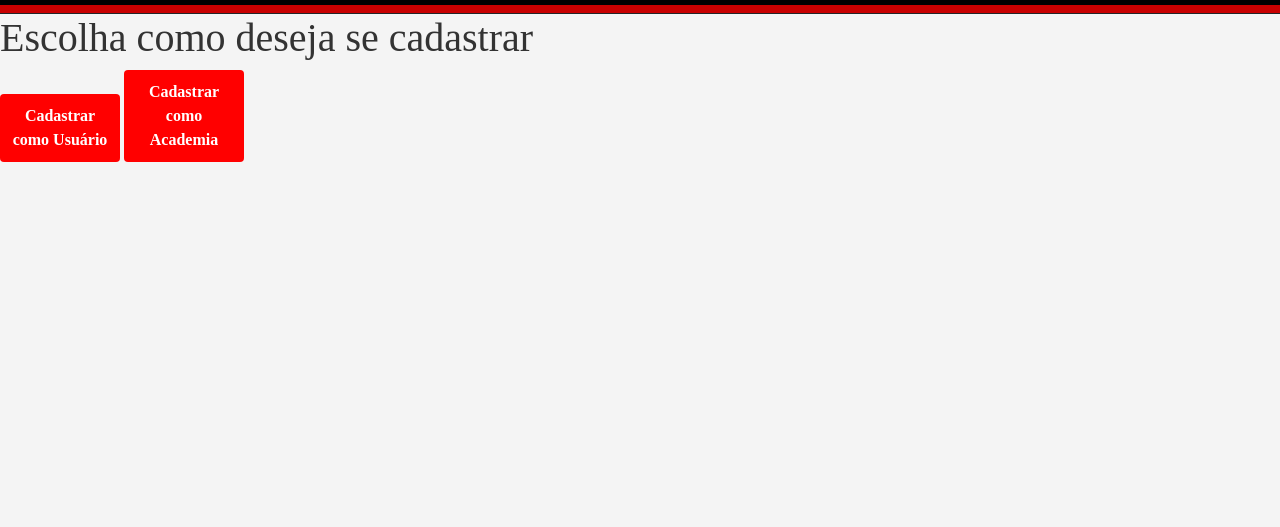
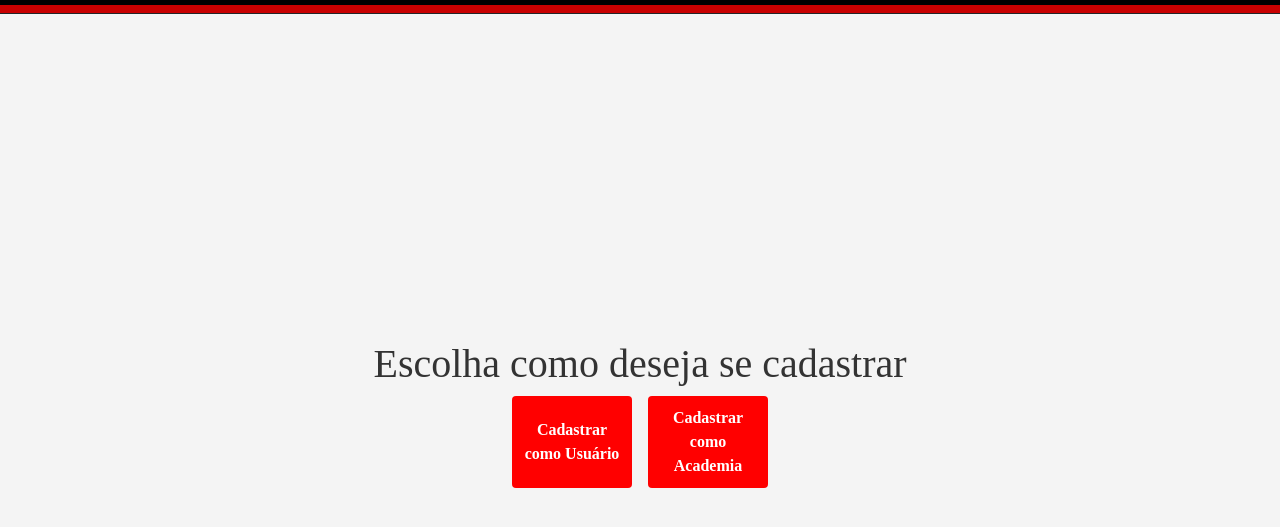
Before and after one commit to ICEI-PUC-Minas-PPLCC-TI/ppl-cc-ti1-2024-1-g-mapeamento-academia, a website: page codigo/pages/choose-register.html in a window 1280 px wide. Shown: the part 109-636 px from the top of the page. Drawn offline with nearby package versions, Linux system fonts and the light colour scheme.

Commit message:
Arrumando e organizando as páginas de escolha de login e escolha de registro

```diff
--- a/codigo/css/styles.css
+++ b/codigo/css/styles.css
@@ -178,4 +178,30 @@ form {
   background-color: darkred;
 }
 
+.escolhaLogin {
+  display: flex;
+  flex-direction: column;
+  justify-content: center;
+  align-items: center;
+  min-height: 100vh;
+  text-align: center;
+}
+
+.escolhaRegistro{
+  display: flex;
+  flex-direction: column;
+  justify-content: center;
+  align-items: center;
+  min-height: 100vh;
+  text-align: center;
+}
+
+.botoes{
+  display: flex;
+  justify-content: center;
+  gap: 1rem;
+}
+
+
+
 /*Configuração do Usuario*/
--- a/codigo/pages/choose-register.html
+++ b/codigo/pages/choose-register.html
@@ -16,10 +16,18 @@
 
 <body>
   <div id="header-placeholder"></div>
+
+  <div class="escolhaRegistro">
   <h1>Escolha como deseja se cadastrar</h1>
+
+  <div class="botoes">
   <button onclick="location.href='register-user.html'">Cadastrar como Usuário</button>
   <button onclick="location.href='register-academy.html'">Cadastrar como Academia</button>
-  <script src="../js/header.js"></script>
+  </div>
+
+  </div>
 </body>
 
+<script src="../js/header.js"></script>
+
 </html>
```
Also changed, not shown: codigo/pages/choose-login.html (+9 -0 lines).
